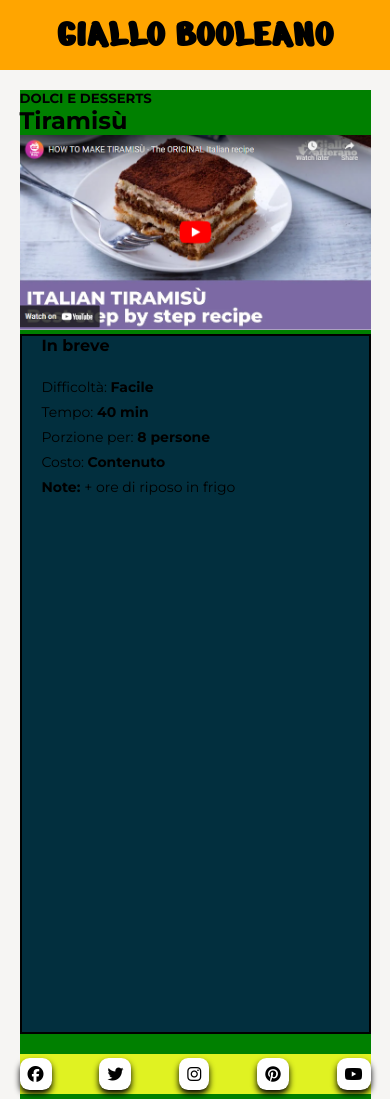
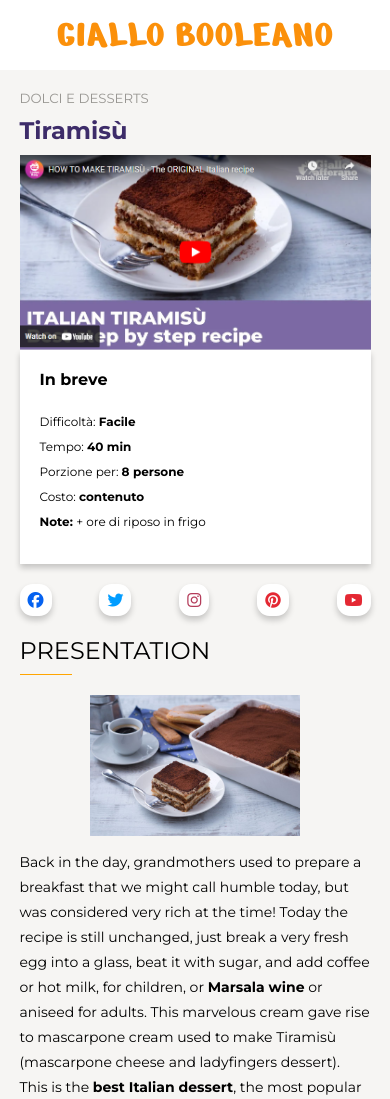
Before and after one commit to EmanuelaCalderone/htmlcss-responsive-layout, a plain HTML site: page index.html in a window 390 px wide. Shown: the top 1099 px of the page. Drawn offline with Linux system fonts and the light colour scheme.

Commit message:
complete mobile version

```diff
--- a/css/style.css
+++ b/css/style.css
@@ -9,8 +9,9 @@ body{
     font-family: 'Montserrat', 'Helvetica Neue', sans-serif;
 }
 
+/*header*/
 header {
-    background-color:orange;
+    background-color:white;
     height:70px;
 }
 
@@ -18,40 +19,59 @@ h1{
     font-family:'Nerko One', cursive;
     text-align:center;
     align-items:center;
+    color: #fb900a;
+    font-weight:normal;
     line-height:70px;
     font-size:40px;
 
 }
 
+/*container principale*/
 .container{
-    background-color:green;
     width:90%;
     margin: 20px auto;
 }
 
+/*prima sezione con immagine e ricetta
 .info_recipe, .presentation{
-    /*debug*/
+    --debug--
     height:700px;
     background-color:rgb(2, 47, 62);
-    border: solid 2px black;
+    border: solid 1px black;
+}*/
+
+h5{
+    color:#989692;
+    font-weight:normal;
 }
 
-.recipe{
-    margin-bottom:20px;
+h2{
+    color:#3d2c69;
+    margin:10px 0;
+}
+
+.info_recipe{
+    background-color:white;
+    box-shadow: 0px 4px 6px rgba(0, 0, 0, 0.2);
+    padding-left:20px;
 }
 
 .video img{
     max-width:100%;
+    display:block;
 }
 
-.info_recipe {
-    padding-left:20px;
+.info_recipe h4{
+    padding-top:20px;
 }
 
+/*descrizione*/
 .in_short {
+    background-color:white;
     list-style-type:none;
-    font-size: 14px;
+    font-size: 12px;
     line-height:25px;
+    padding-bottom:30px;
 }
 
 h4 {
@@ -62,26 +82,58 @@ h4 {
     font-weight:bold;
 }
 
+/*icone*/
 .icons{
     margin:20px 0;
     display:flex;
     justify-content:space-between;
     align-items:center;
     /*debug*/
-    height:40px;
-    background-color:rgb(224, 242, 34);
+    /* height:40px;
+    background-color:rgb(224, 242, 34); */
 }
 
 .fa-brands{
     background-color:white;
     padding:8px;
-    border-radius:30%;
-    box-shadow: 0px 4px 6px rgba(0, 0, 0, 1);
+    border-radius:40%;
+    box-shadow: 0px 4px 6px rgba(0, 0, 0, 0.2);
 }
 
+.fa-facebook{
+    color: #0562f0;
+}
+
+.fa-twitter{
+    color: #009cff;
+}
+
+.fa-instagram{
+    color:#b43c5a;
+}
+
+.fa-pinterest, .fa-youtube{
+    color:#e42833;
+}
+
+/*sezione presentazione*/
 #presentation_title{
+    color:black;
     font-weight:normal;
     margin-bottom:20px;
+    padding-bottom:10px;
+    position:relative;
+}
+
+/*linea arancione sotto "presentation"*/
+#presentation_title::after{
+    content: "";
+    position: absolute;
+    left: 0;
+    bottom: 0;
+    width: 15%;
+    height: 1px;
+    background-color: orange;
 }
 
 .tiramisù{
@@ -96,11 +148,13 @@ h4 {
 
 .presentation p{
     font-size:14px;
+    line-height:25px;
+    padding-bottom:40px;
 }
 
+/*footer*/
 footer{
     background-color:#7C69A4;
-
     color:white;
     font-size:10px;
 }
@@ -112,11 +166,13 @@ footer{
     font-size:10px;
     width:80%;
     margin:0 auto;
+    padding:20px 0;
 }
 
+/*navbar footer*/
 .footer-navbar{
     display:flex;
-    justify-content:space-between;
+    justify-content:space-around;
     list-style-type:none;
 }
 
--- a/index.html
+++ b/index.html
@@ -37,11 +37,12 @@
                 <!--info ricetta-->
                 <div class="info_recipe">
                     <h4>In breve</h4>
+                    <!--descrizione ricetta-->
                     <ul class="in_short">
                         <li>Difficoltà: <span class=strong>Facile</span></li>
                         <li>Tempo: <span class=strong>40 min</span></li>
                         <li>Porzione per: <span class=strong>8 persone</span></li>
-                        <li>Costo: <span class=strong>Contenuto</span></li>
+                        <li>Costo: <span class=strong>contenuto</span></li>
                         <li><span class=strong>Note: </span>+ ore di riposo in frigo</li>
                     </ul>
                 </div>
@@ -58,20 +59,23 @@
 
             <!--presentazione-->
             <div class="presentation">
+                <!--titolo-->
                 <h2 id="presentation_title">PRESENTATION</h2>
+                <!--blocco immagine-->
                 <div class="tiramisù">
                     <img src="./img/tiramisu.jpg" alt="tiramisù">
                 </div>
-                <p>Back in the day, grandmothers used to prepare a breakfast that we might call humble today, but was considered very rich at the time! Today the recipe is still unchanged, just break a very fresh egg into a glass, beat it with sugar, and add coffee or hot milk, for children, or <span class=strong>Marsala wine</span> or aniseed for adults. This marvelous cream gave rise to mascarpone cream used to make <span class=stron>Tiramisù</span> (mascarpone cheese and ladyfingers dessert). This is the <span class=strong>best Italian dessert</span>, the most popular and beloved of them all, and it has also birthed many other versions, even an egg-free Tiramisù! There is also a strawberry and Nutella tiramisù! Although the origins of this famous dessert are unclear, because it is disputed between the regions of Veneto, Friuli-Venezia Giulia, Piedmont, and Tuscany, it remains a cornerstone of Italian cuisine and it's widely prepared from North to South.
-                    Unfortunately, we weren’t able to find out who invented it, but we can certainly teach you how to prepare your best tiramisù ever. So here's the recipe: try it and let us know what you think!</p>
+                <!--testo-->
+                <p>Back in the day, grandmothers used to prepare a breakfast that we might call humble today, but was considered very rich at the time! Today the recipe is still unchanged, just break a very fresh egg into a glass, beat it with sugar, and add coffee or hot milk, for children, or <span class=strong>Marsala wine</span> or aniseed for adults. This marvelous cream gave rise to mascarpone cream used to make <span class=stron>Tiramisù</span> (mascarpone cheese and ladyfingers dessert). This is the <span class=strong>best Italian dessert</span>, the most popular and beloved of them all, and it has also birthed many other versions, even an egg-free Tiramisù! There is also a strawberry and Nutella tiramisù! Although the origins of this famous dessert are unclear, because it is disputed between the regions of Veneto, Friuli-Venezia Giulia, Piedmont, and Tuscany, it remains a cornerstone of Italian cuisine and it's widely prepared from North to South. Unfortunately, we weren’t able to find out who invented it, but we can certainly teach you how to prepare your best tiramisù ever. So here's the recipe: try it and let us know what you think!</p>
             </div>
-
         </section>
 
         <footer>
+            <!--contenuto footer-->
             <div class="footer-content">
                 <p class="strong">&copy; 2021 Giallo Booleano S.p.a.</p>
                 <p>Via Tal dei tali, 10 - 88046 Lamezia Term - VAT 43940293020</p>
+                <!--navbar footer-->
                 <nav>
                     <ul class="footer-navbar">
                         <li><a href="#">About us</a></li>
```
